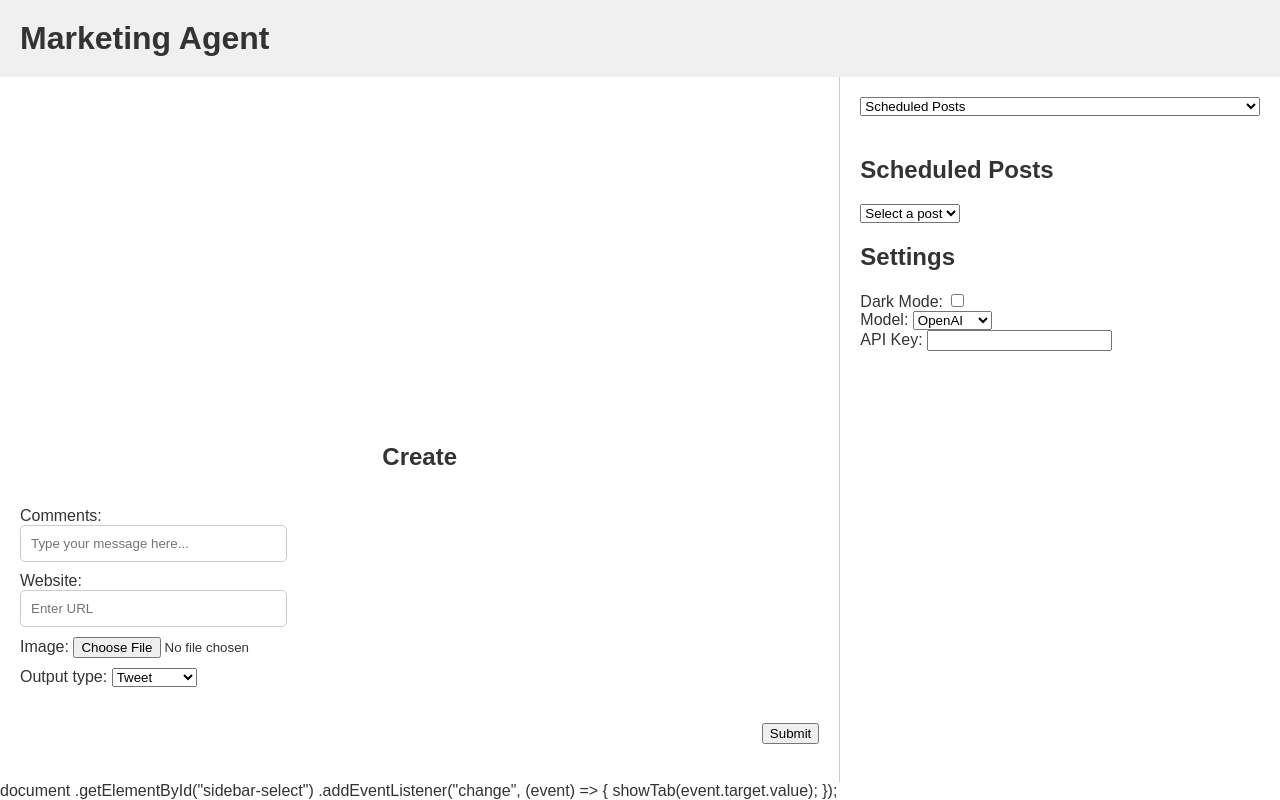
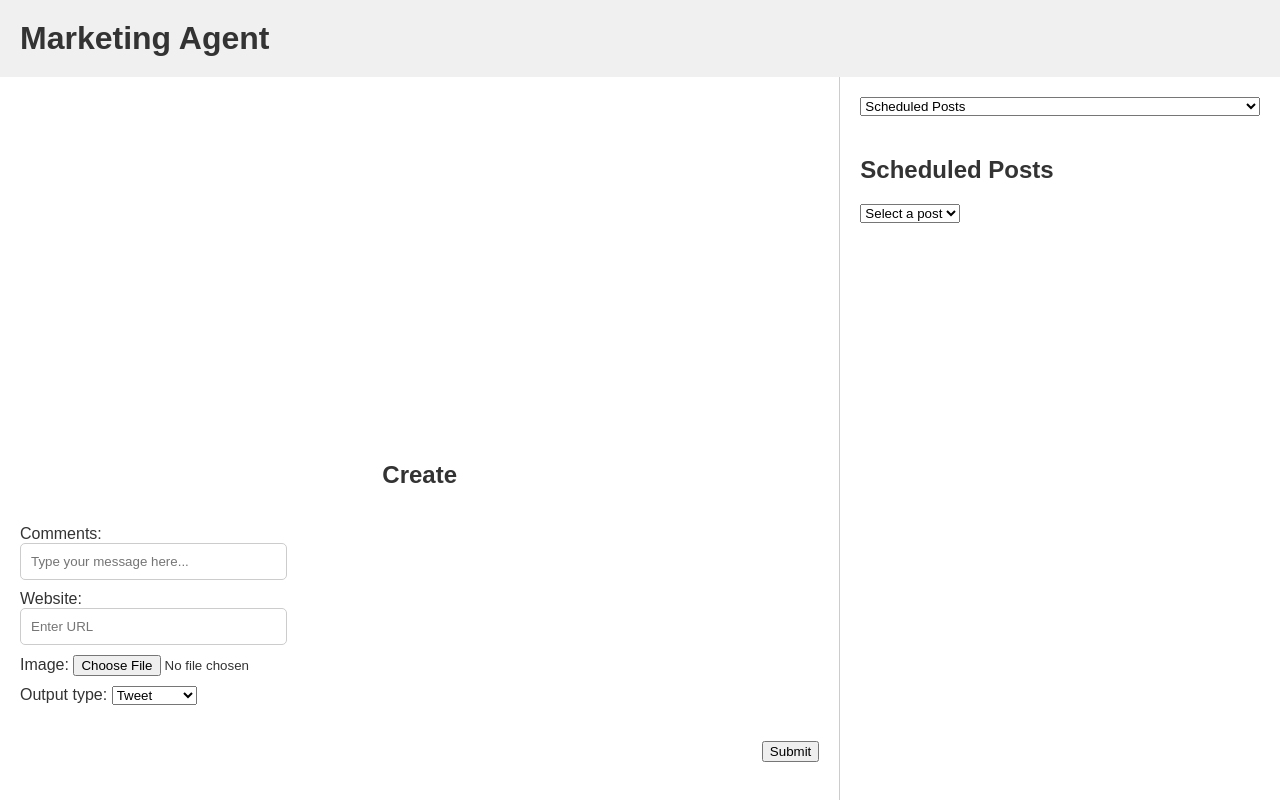
Before and after one commit to mslanden/media-posting-agent, a Python web app: template frontend/templates/index.html in a window 1280 px wide. Run offline with Jinja, Linux system fonts and the light colour scheme; the template is opened without the code that fills it, so the values that code supplies are empty.

Commit message:
(no commit message provided)

```diff
--- a/frontend/templates/index.html
+++ b/frontend/templates/index.html
@@ -97,7 +92,9 @@
                 flex-direction: column;
                 margin-bottom: 20px;
             }
-            #api-keys {
+            #scheduled-posts,
+            #api-keys,
+            #settings {
                 display: none;
             }
         </style>
@@ -164,7 +185,7 @@
                     <h2>Settings</h2>
                     <div>
                         <label for="dark-mode-toggle">Dark Mode:</label>
-                        <input type="checkbox" id="dark-mode-toggle" class="dark-mode-toggle">
+                        <input type="checkbox" id="dark-mode-toggle" />
                     </div>
                     <div>
                         <label for="model-select">Model:</label>
@@ -183,91 +204,37 @@
         </div>
 
         <script>
-            document
-                .getElementById("chat-form")
-                .addEventListener("submit", async (event) => {
-                    event.preventDefault();
-                    const message = event.target.message.value;
-                    const agent =
-                        document.querySelector('input[name="agent"]:checked')
-                            .value || "openai";
-                    const response = await fetch("/api/task", {
-                        method: "POST",
-                        headers: {
-                            "Content-Type": "application/json",
-                        },
-                        body: JSON.stringify({ task: message, agent }),
-                    });
-                    const result = await response.json();
-                    const chatLog = document.getElementById("chat-log");
-                    chatLog.innerHTML += `<p><strong>You:</strong> ${message}</p>`;
-                    chatLog.innerHTML += `<p><strong>Agent:</strong> ${result.message}</p>`;
-                });
-
-            async function fetchScheduledPosts() {
-                const response = await fetch("/api/scheduled");
-                const posts = await response.json();
-                const postsList = document.getElementById(
-                    "scheduled-posts-list",
-                );
-                postsList.innerHTML = "";
-                posts.forEach((post) => {
-                    postsList.innerHTML += `<li>${post.platform}: ${post.content} (Scheduled: ${post.time})</li>`;
+            // Function to show the selected tab
+            function showTab(tabId) {
+                ["scheduled-posts", "api-keys", "settings"].forEach((id) => {
+                    document.getElementById(id).style.display =
+                        id === tabId ? "block" : "none";
                 });
             }
 
-            fetchScheduledPosts();
+            // Initialize sidebar with Scheduled Posts visible
+            document.addEventListener("DOMContentLoaded", () => {
+                // Show the default tab on load
+                showTab("scheduled-posts");
 
-            document
-                .getElementById("api-keys-form")
-                .addEventListener("submit", async (event) => {
-                    event.preventDefault();
-                    const keys = {
-                        openai: event.target["openai"].value,
-                        anthropic: event.target["anthropic"].value,
-                        gemini: event.target["gemini"].value,
-                    };
-                    await fetch("/api/keys", {
-                        method: "POST",
-                        headers: {
-                            "Content-Type": "application/json",
-                        },
-                        body: JSON.stringify({ keys }),
+                // Handle sidebar dropdown change
+                document
+                    .getElementById("sidebar-select")
+                    .addEventListener("change", (event) => {
+                        const selectedTab = event.target.value;
+                        showTab(selectedTab);
                     });
-                    alert("API keys saved successfully!");
+
+                // Handle dark mode toggle
+                const darkModeToggle =
+                    document.getElementById("dark-mode-toggle");
+                darkModeToggle.addEventListener("change", (event) => {
+                    document.body.classList.toggle(
+                        "dark-mode",
+                        event.target.checked,
+                    );
                 });
-
-            function showTab(tabId) {
-                ['scheduled-posts', 'api-keys', 'settings'].forEach(id => {
-                    document.getElementById(id).style.display = 'none';
-                });
-                document.getElementById(tabId).style.display = 'block';
-            }
-
-            showTab('scheduled-posts');
-            //Initially hide the settings div
-            document.getElementById('settings').style.display = 'none';
-            const darkModeToggle = document.getElementById('dark-mode-toggle');
-            if (darkModeToggle) {
-                darkModeToggle.addEventListener('change', () => {
-                    document.body.classList.toggle('dark-mode');
-                });
-            }
-
-            document
-                .getElementById("sidebar-select")
-                .addEventListener("change", (event) => {
-                    showTab(event.target.value);
-                });
+            });
         </script>
     </body>
 </html>
-
-            document
-                .getElementById("sidebar-select")
-                .addEventListener("change", (event) => {
-                    showTab(event.target.value);
-                });
-        </script>
-    </body>
-</html>
```
Also changed, not shown: other parts of frontend/templates/index.html (+45 -26 lines).
